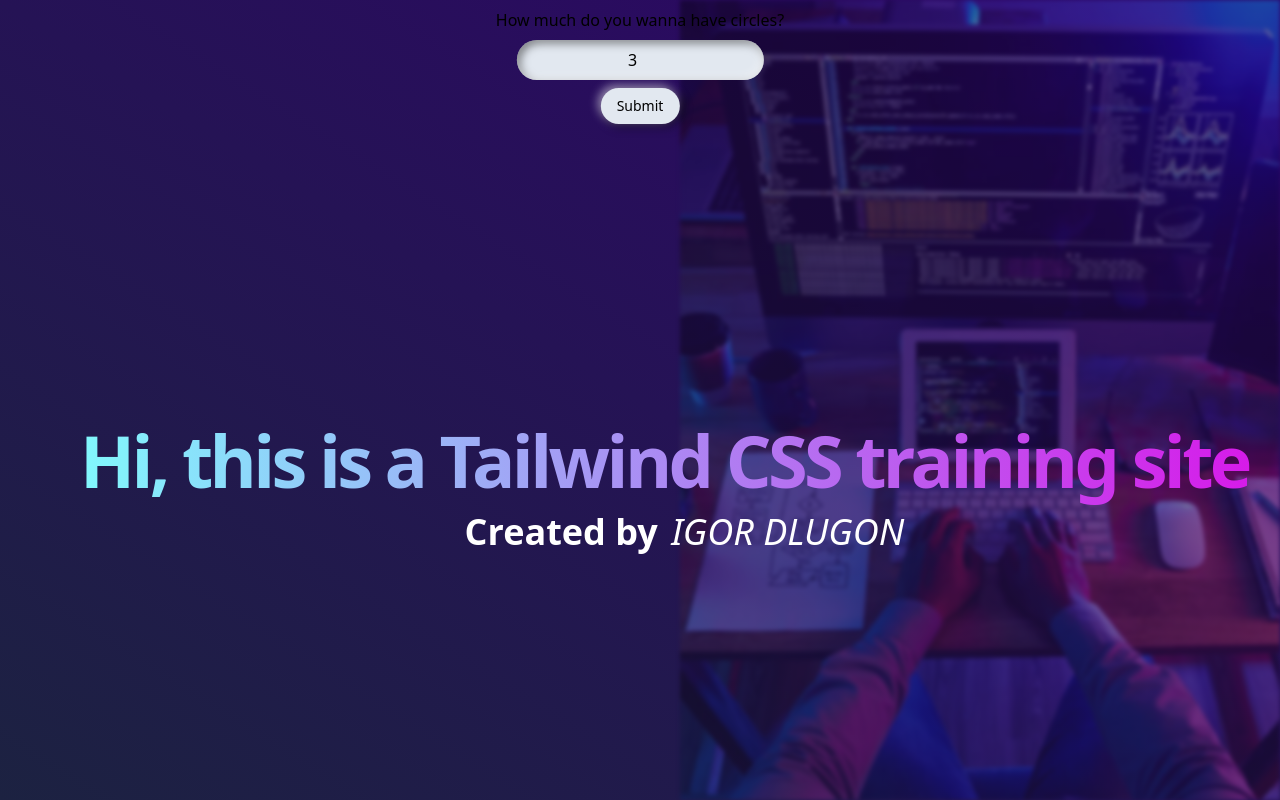
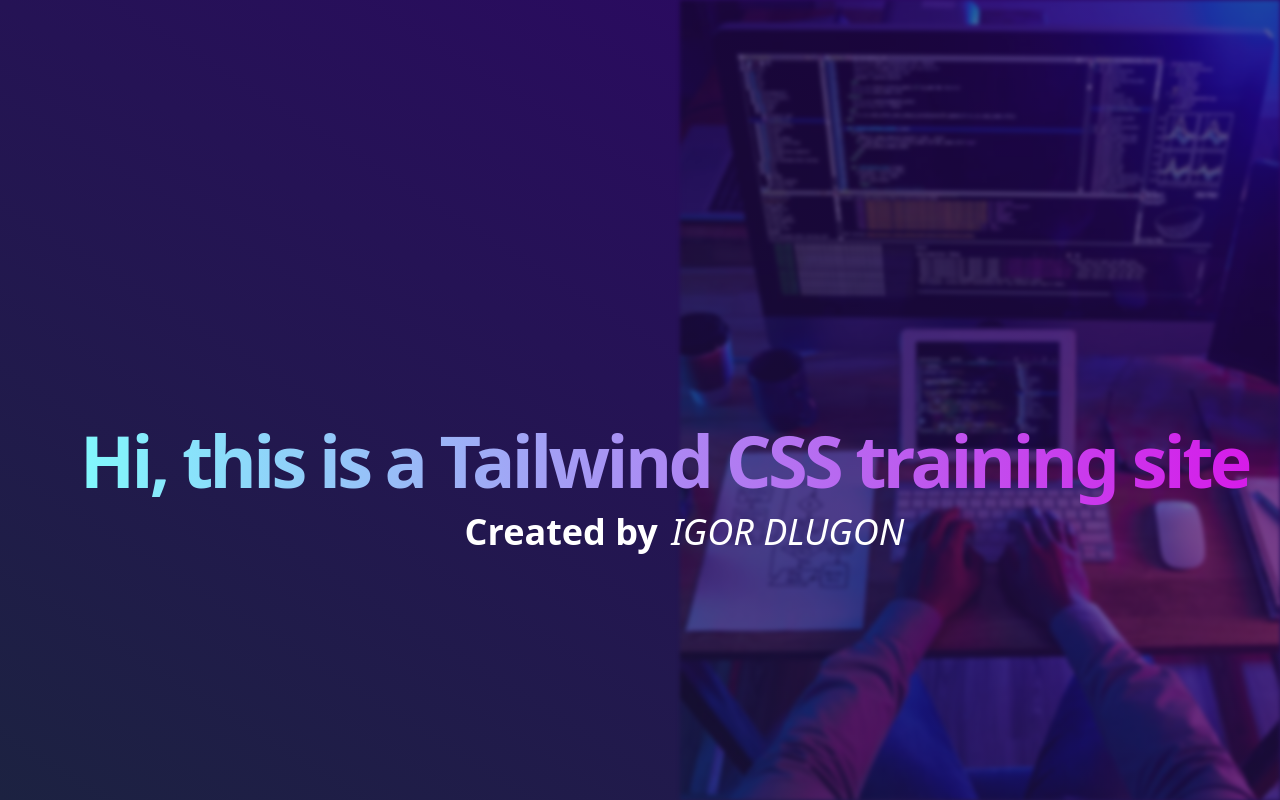
Before and after one commit to Igor5667/TailwindTrials, a React (Vite) app: page / in a window 1280 px wide. Built offline with nearby package versions, Linux system fonts and the light colour scheme.

Commit message:
concatenate styles of buttons Relief

```diff
--- a/src/Pages/Relief.tsx
+++ b/src/Pages/Relief.tsx
@@ -5,6 +5,7 @@
 }
 function Relief({ className }: ReliefProps) {
   const [isActive, setIsActive] = useState([true, true, true]);
+  const [isFormShown, setIsFormShown] = useState(true);
   const [numberOfButtons, setNumberOfButtons] = useState(3);
 
   const toggleActive = (index: number) => {
@@ -22,26 +23,36 @@
       newArr.push(true);
     }
     setIsActive(newArr);
+    setIsFormShown(false);
   };
 
   return (
     <div
-      className={`h-screen w-full bg-slate-200 flex justify-center items-center flex-wrap content-center gap-8  ${className}`}
+      className={`h-screen w-full relative overflow-hidden bg-slate-200 flex justify-center items-center flex-wrap content-center gap-8  ${className}`}
     >
-      <div className="absolute top-2 left-1/2 translate-x-[-50%] flex flex-col items-center gap-2">
-        How much do you wanna have circles?
+      <div className="absolute top-0 left-1/2 translate-x-[-50%] flex flex-col items-center gap-2  p-4 text-center">
+        <h1 className="font-bold text-3xl">Just CLick it</h1>
+        {!isFormShown ? (
+          <button
+            className="submit-button-relief"
+            onClick={() => setIsFormShown(true)}
+          >
+            add buttons
+          </button>
+        ) : (
+          <>
+            <h2>How much do you wanna have circles?</h2>
             <input
               value={numberOfButtons}
               onChange={(e) => setNumberOfButtons(+e.target.value)}
               type="number"
               className="concave rounded-3xl p-2 bg-slate-200 focus:outline-none text-center"
             />
-        <button
-          className="convex submit-button-relief rounded-3xl p-2 px-4 bg-slate-200 w-min text-sm"
-          onClick={addButtons}
-        >
+            <button className="submit-button-relief" onClick={addButtons}>
               Submit
             </button>
+          </>
+        )}
       </div>
       {isActive.map((active, index) => (
         <div
--- a/src/index.css
+++ b/src/index.css
@@ -17,6 +17,9 @@
       inset -3px -3px 10px 0px rgba(255, 255, 255, 0.5),
       inset 3px 3px 10px 0px rgba(0, 0, 0, 0.5);
   }
+
+  .submit-button-relief {
+    @apply convex rounded-3xl p-2 px-4 bg-slate-200 w-min whitespace-nowrap text-sm uppercase font-light;
   }
 
   .submit-button-relief:active {
@@ -24,3 +27,4 @@
       inset -3px -3px 10px 0px rgba(255, 255, 255, 0.5),
       inset 3px 3px 10px 0px rgba(0, 0, 0, 0.5);
   }
+}
```
Lines whose indentation alone changed are shown as unchanged.
